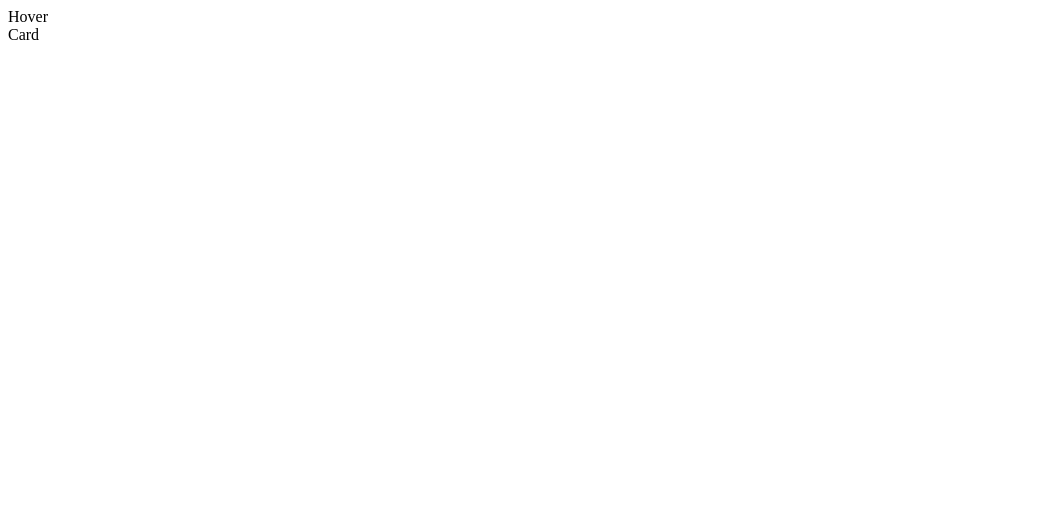
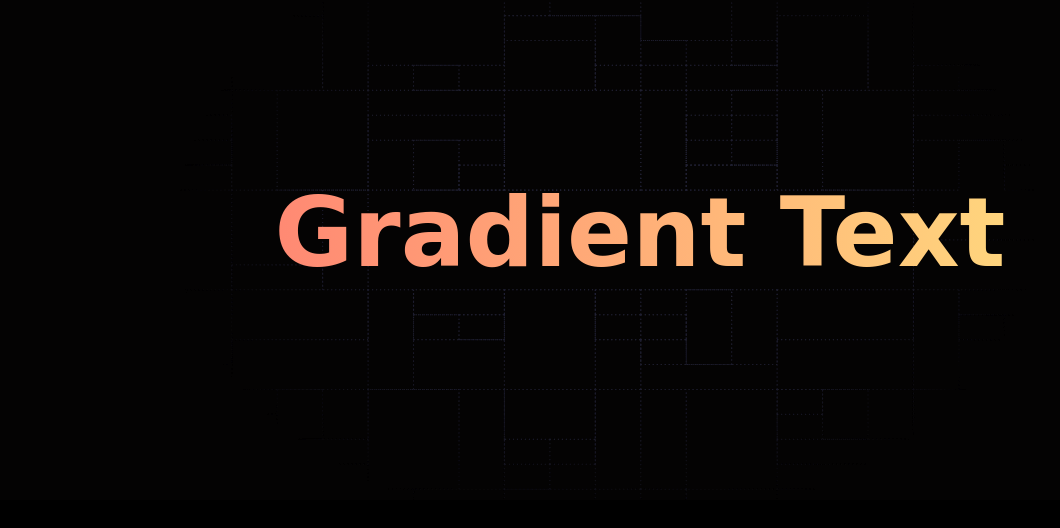
Before and after one commit to ekaone/10App-in-1hour, a plain HTML site: page GradientText/index.html in a window 1280 px wide. Shown: the whole page, without its empty margins (0-1060 px from the left). Drawn offline with Linux system fonts and the light colour scheme; a web font is replaced by a local one.

Commit message:
add gradient style

```diff
--- a/GradientText/index.html
+++ b/GradientText/index.html
@@ -9,7 +9,12 @@
     <script src="script.js" defer></script>
   </head>
   <body>
-    Hover
-    <div class="card">Card</div>
+    <section class="content">
+      <div class="container">
+        <h1 class="gradient-text">
+          Gradient Text
+        </h1>
+      </div>
+    </section>
   </body>
 </html>
--- a/GradientText/style.css
+++ b/GradientText/style.css
@@ -1 +1,39 @@
 @import url("https://fonts.googleapis.com/css2?family=Goldman&display=swap");
+
+* {
+  margin: 0;
+  padding: 0;
+  box-sizing: border-box;
+}
+
+body {
+  background: #000;
+  color: #fff;
+  font-family: "Goldman", cursive;
+}
+
+.gradient-text {
+  /* background: -webkit-linear-gradient(270.97deg, #FFE580 -21.36%, #FF7571 -2.45%, #EA5DAD 26.84%, #C2A0FD 64.15%, #3BF0E4 108.29%, #B2F4B6 159.03%); */
+  background: linear-gradient(267.91deg, #ffe57f 9.35%, #ff7170 96.48%);
+  -webkit-background-clip: text;
+  -webkit-text-fill-color: transparent;
+}
+
+section.content {
+  text-align: center;
+  display: inline-block;
+  width: 100%;
+  height: 500px;
+  background-color: #040303;
+  background-image: url("pattern-light.svg");
+  background-position: center;
+  background-attachment: cover;
+  background-repeat: no-repeat;
+}
+
+section.content h1 {
+  font-size: 96px;
+  line-height: 96px;
+  margin-top: 185px;
+  margin-bottom: 25px;
+}
```
Also changed, not shown: GradientText/pattern-light.svg (added).
